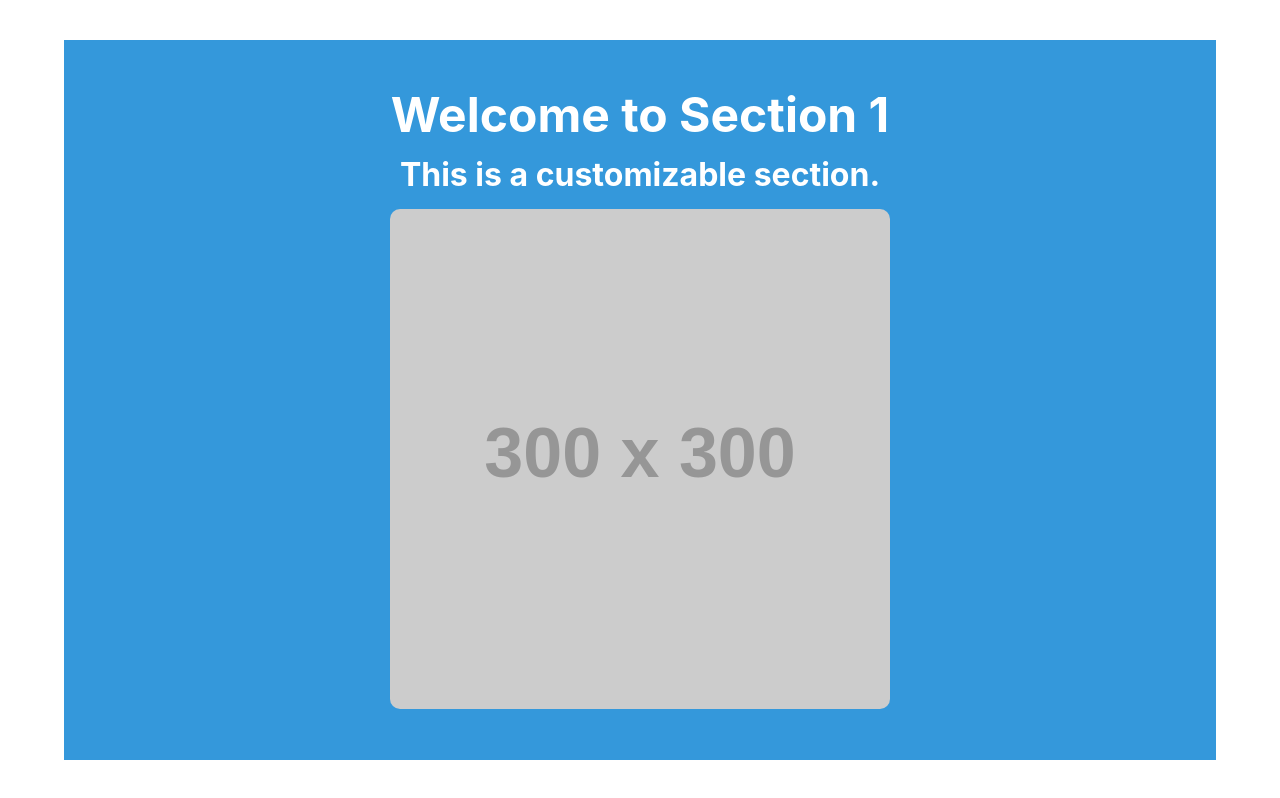
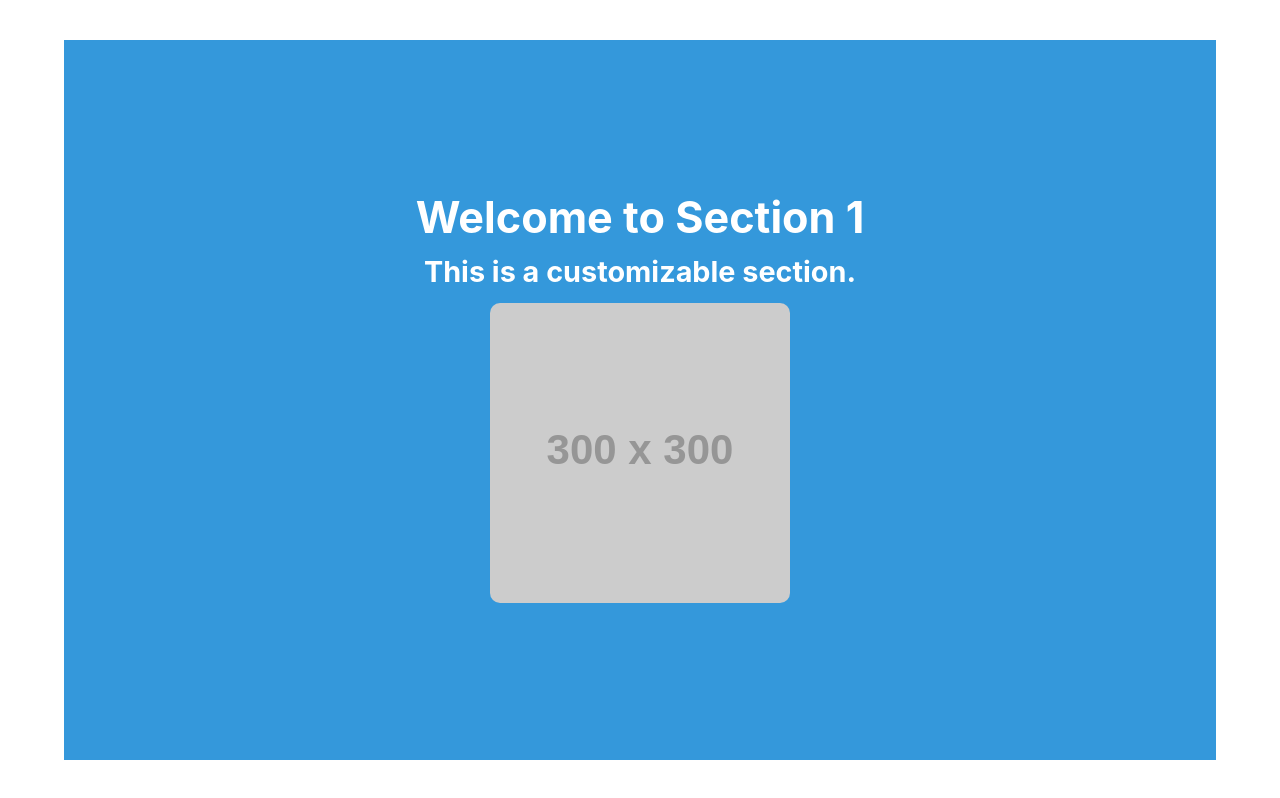
Before and after one commit to Harsh99830/STED-Template, a React (Vite) app: page /slide-1 in a window 1280 px wide. Built offline with nearby package versions, Linux system fonts and the light colour scheme; no server answers; the database is empty.

Commit message:
text size get small

```diff
--- a/src/App.css
+++ b/src/App.css
@@ -91,7 +91,7 @@
   display: flex;
   align-items: center;
   justify-content: center;
-  font-size: 2rem;
+  font-size: 1.8rem;
   font-weight: bold;
   color: white;
   transition: background-color 0.6s ease-in-out;
@@ -245,7 +245,7 @@ section-content {
 
 .section-content img {
   margin-top: 10px;
-  width: 500px;
+  width: 300px;
   height: auto;
   border-radius: 10px;
 }
```
